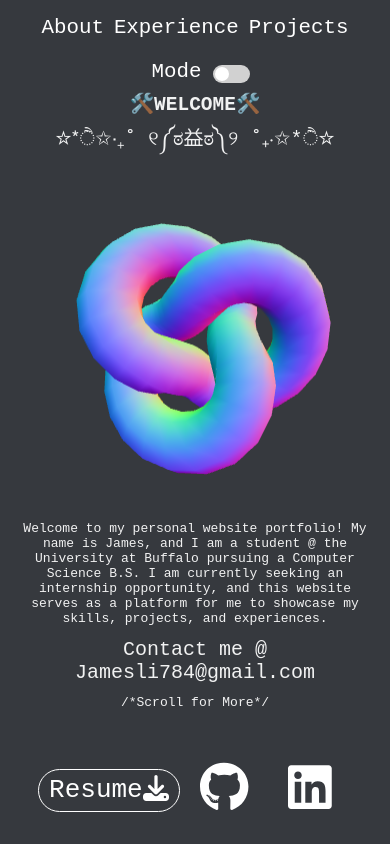
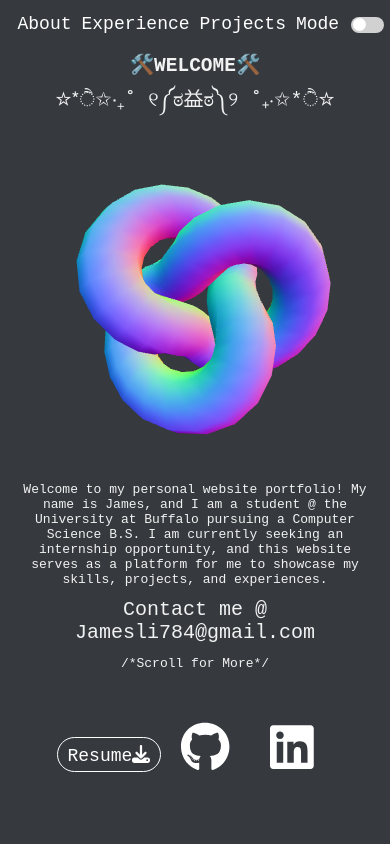
Before and after one commit to skxvtchy/jamesli.dev, a React (Vite) app in the folder portfolio/: page / in a window 390 px wide. Shown: the top 844 px of the page. Built offline with nearby package versions, Linux system fonts and the light colour scheme.

Commit message:
navbar sizing

```diff
--- a/portfolio/src/components/Navbar.css
+++ b/portfolio/src/components/Navbar.css
@@ -11,7 +11,7 @@
 .dark a {
   text-decoration: none;
   color: black;
-  font-size: 130%;
+  font-size: 30px;
   font-family: monospace;
   padding-right: 5px;
   padding-left: 5px;
@@ -22,7 +22,7 @@
 .light a {
   text-decoration: none;
   color: white;
-  font-size: 130%;
+  font-size: 30px;
   font-family: monospace;
   padding-right: 5px;
   padding-left: 5px;
@@ -46,9 +46,9 @@
 .switch {
   --secondary-container: #8d898d;
   --primary: #313033;
-  font-size: 10px;
+  font-size: 13px;
   position: relative;
-  top: 10px;
+  top: 12px;
   left: 7px;
   display: inline-block;
   width: 3.7em;
@@ -100,3 +100,26 @@ input:focus + .slider {
 input:checked + .slider:before {
   transform: translateX(1.9em);
 }
+
+@media (max-width: 768px) {
+  .light a {
+    font-size: 18px;
+  }
+  .switch {
+    --secondary-container: #8d898d;
+    --primary: #313033;
+    font-size: 9px;
+    position: relative;
+    top: 7px;
+    left: 7px;
+    display: inline-block;
+    width: 3.7em;
+    height: 1.8em;
+  }
+}
+
+/* @media (max-width: 576px) {
+  a {
+    font-size: 14px;
+  }
+} */
```
Also changed, not shown: portfolio/vite.config.js.timestamp-1684076300250-c7ba670c1c2e7.mjs (added, +21 -0 lines), 4 other files (tests, documents, lock files or other folders).
